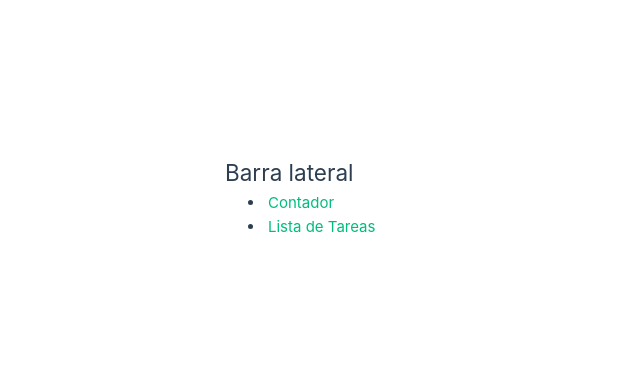
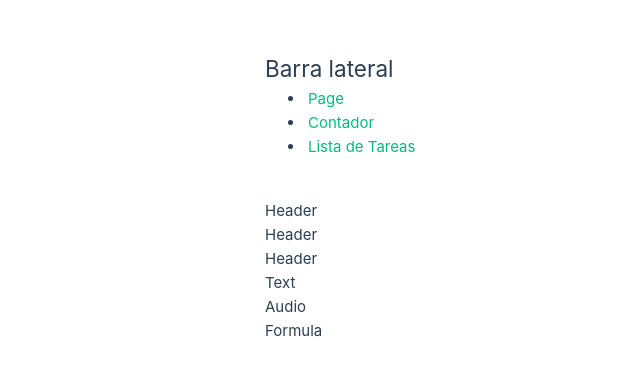
Before and after one commit to jservingo/kopedia, a Vue app: page /page in a window 1280 px wide. Shown: the part 203-578 px from the top of the page, without its empty margins (195-835 px from the left). Built offline with nearby package versions, Linux system fonts and the light colour scheme.

Commit message:
Se creo el modulo page con todos sus componentes: Audio, Card, Formula,Header,Page,Text,Video

```diff
--- a/src/components/SideBar.vue
+++ b/src/components/SideBar.vue
@@ -2,6 +2,7 @@
     <div class="sidebar">
         <h2>Barra lateral</h2>
         <ul>
+            <li><router-link to="/page">Page</router-link></li>
             <li><router-link to="/contador">Contador</router-link></li>
             <li><router-link to="/lista-de-tareas">Lista de Tareas</router-link></li>
         </ul>
--- /dev/null
+++ b/src/modules/page/components/Audio.vue
@@ -0,0 +1,14 @@
+<template>
+    <div class ="container">
+        <div>Audio</div>
+    </div>
+</template>
+
+<script setup>
+</script>
+
+<style>
+.container {
+    display: block;
+}
+</style>
--- /dev/null
+++ b/src/modules/page/components/Card.vue
@@ -0,0 +1,22 @@
+<template>
+    <div class ="container">
+        <Header></Header>
+        <Text></Text>
+        <Audio></Audio>
+        <Formula></Formula>
+    </div>
+</template>
+
+<script setup>
+import Audio from './Audio.vue'
+import Formula from './Formula.vue'
+import Header from './Header.vue'
+import Text from './Text.vue'
+import Video from './Video.vue'
+</script>
+
+<style>
+.container {
+    display: block;
+}
+</style>
--- /dev/null
+++ b/src/modules/page/components/Formula.vue
@@ -0,0 +1,14 @@
+<template>
+    <div class ="container">
+        <div>Formula</div>
+    </div>
+</template>
+
+<script setup>
+</script>
+
+<style>
+.container {
+    display: block;
+}
+</style>
--- /dev/null
+++ b/src/modules/page/components/Header.vue
@@ -0,0 +1,14 @@
+<template>
+    <div class ="container">
+        <div>Header</div>
+    </div>
+</template>
+
+<script setup>
+</script>
+
+<style>
+.container {
+    display: block;
+}
+</style>
--- /dev/null
+++ b/src/modules/page/components/Page.vue
@@ -0,0 +1,17 @@
+<template>
+    <div class ="container">
+        <Header></Header>
+        <Section></Section>
+    </div>
+</template>
+
+<script setup>
+import Header from './Header.vue'
+import Section from './Section.vue'
+</script>
+
+<style>
+.container {
+    display: block;
+}
+</style>
--- /dev/null
+++ b/src/modules/page/components/Section.vue
@@ -0,0 +1,17 @@
+<template>
+    <div class ="container">
+        <Header></Header>
+        <Card></Card>
+    </div>
+</template>
+
+<script setup>
+import Card from './Card.vue'
+import Header from './Header.vue'
+</script>
+
+<style>
+.container {
+    display: block;
+}
+</style>
--- /dev/null
+++ b/src/modules/page/components/Text.vue
@@ -0,0 +1,14 @@
+<template>
+    <div class ="container">
+        <div>Text</div>
+    </div>
+</template>
+
+<script setup>
+</script>
+
+<style>
+.container {
+    display: block;
+}
+</style>
--- /dev/null
+++ b/src/modules/page/components/Video.vue
@@ -0,0 +1,14 @@
+<template>
+    <div class ="container">
+        <div>Video</div>
+    </div>
+</template>
+
+<script setup>
+</script>
+
+<style>
+.container {
+    display: block;
+}
+</style>
--- a/src/router/index.js
+++ b/src/router/index.js
@@ -12,6 +12,11 @@ const router = createRouter({
     },
     */
     {
+      path: '/page',
+      name: 'page',
+      component: () => import('../modules/page/components/Page.vue')
+    },
+    {
       path: '/contador',
       name: 'contador',
       component: () => import('../modules/contador/components/Contador.vue')
--- /dev/null
+++ b/src/views/Page.vue
@@ -0,0 +1,17 @@
+<template>
+    <div class ="container">
+        <Header></Header>
+        <Section></Section>
+    </div>
+</template>
+
+<script setup>
+import Header from 'Header.vue'
+import Section from 'Section.vue'
+</script>
+
+<style>
+.container {
+    display: block;
+}
+</style>
```
Also changed, not shown: src/views/Course.vue (added).
